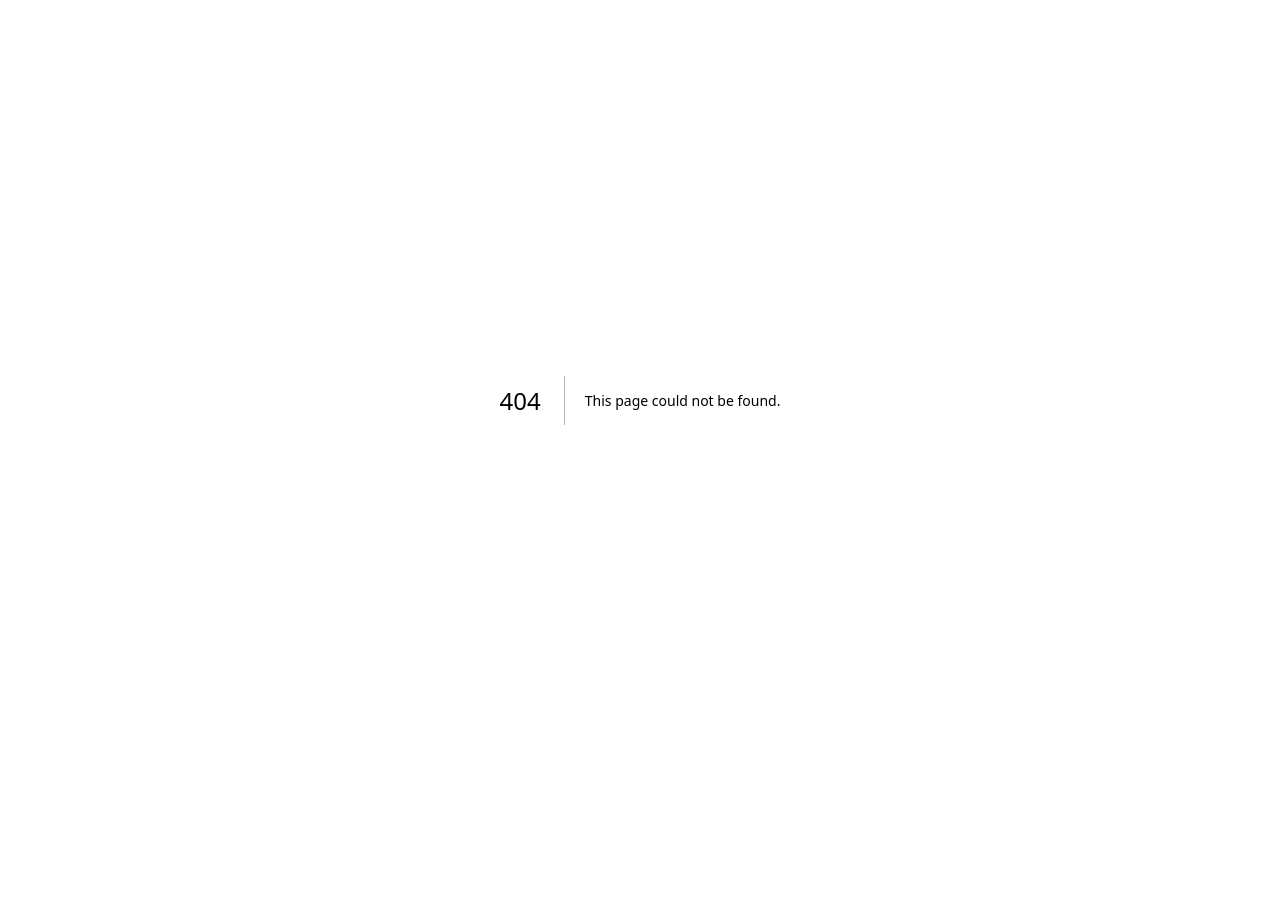
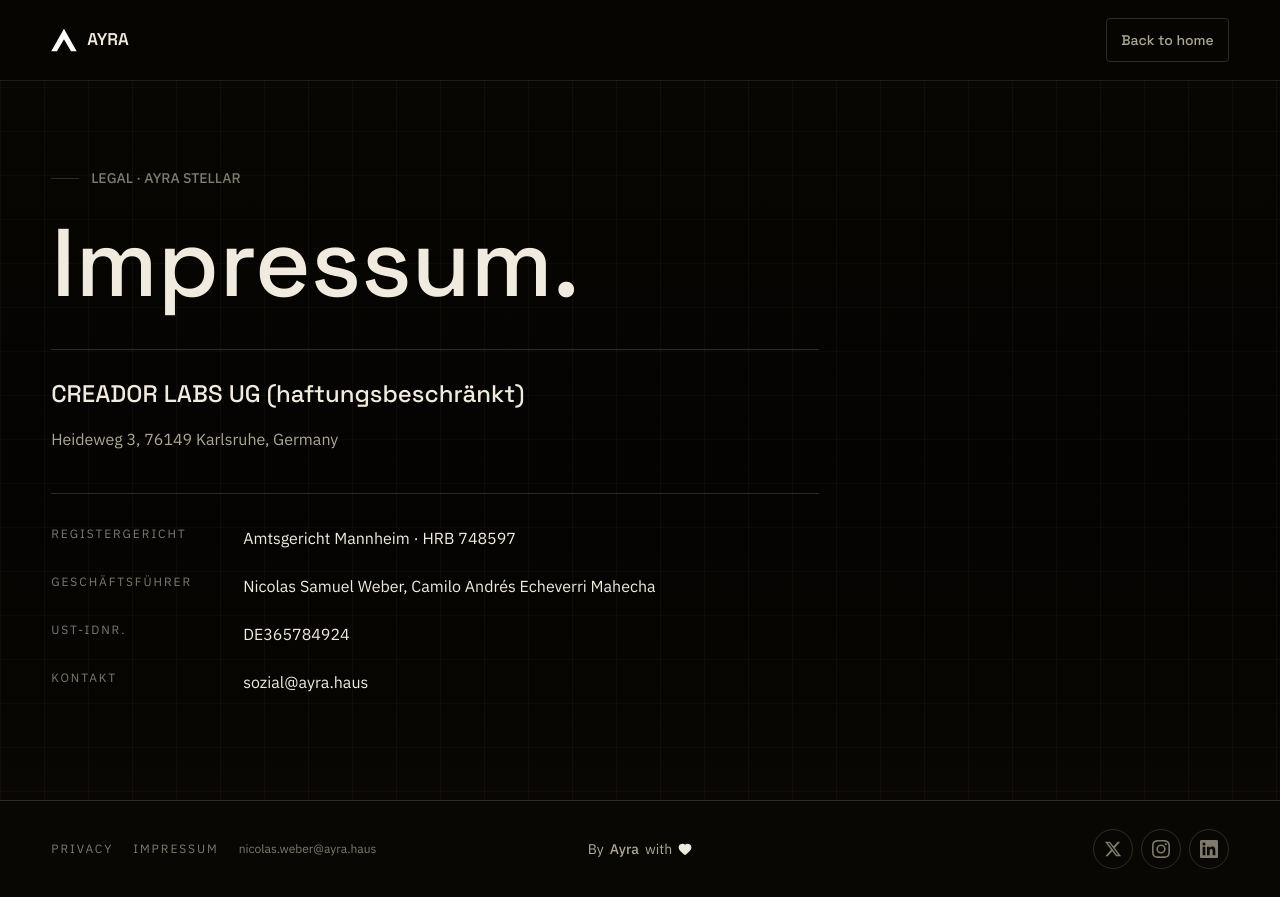
Before and after one commit to patabrava/ayra-stellar, a Next.js app: page /impressum in a window 1280 px wide. Before the commit this address had no page. Before the commit the page ends 800 px from the top, so only its background shows below. Built offline with nearby package versions, Linux system fonts and the light colour scheme.

Commit message:
feat: add site-wide Impressum

```diff
--- /dev/null
+++ b/src/app/impressum/page.tsx
@@ -0,0 +1,74 @@
+import { PublicNav } from "@/components/ayra/public-nav";
+import { LEGAL_NOTICE } from "@/lib/ayra/legal";
+
+export const metadata = {
+  title: "Impressum | AYRA Stellar",
+  description: "Company and ownership information for AYRA Stellar.",
+};
+
+export default function ImpressumPage() {
+  return (
+    <main className="public-shell flex-1">
+      <PublicNav
+        ariaLabel="Impressum page"
+        groups={[
+          {
+            label: "Navigation",
+            items: [{ href: "/", label: "Back to home" }],
+          },
+        ]}
+        homeHref="/"
+      />
+
+      <section className="px-[var(--pad-page)] py-14 md:py-20">
+        <div className="max-w-3xl">
+          <div className="place-line">Legal · AYRA Stellar</div>
+          <h1 className="hero-title mt-7 text-5xl md:text-6xl">Impressum.</h1>
+
+          <div className="mt-10 border-t border-[var(--dark-rule)] pt-8">
+            <h2 className="display text-2xl font-medium text-[var(--public-fg)]">
+              {LEGAL_NOTICE.organization}
+            </h2>
+
+            <address className="public-muted mt-5 not-italic leading-7">
+              {LEGAL_NOTICE.address}
+            </address>
+
+            <dl className="mt-10 grid gap-x-8 gap-y-6 border-t border-[var(--dark-rule)] pt-8 sm:grid-cols-[10rem_1fr]">
+              <dt className="text-xs uppercase tracking-[0.16em] text-[var(--public-dim)]">
+                Registergericht
+              </dt>
+              <dd className="text-[var(--public-fg)]">
+                {LEGAL_NOTICE.registryCourt} · {LEGAL_NOTICE.registerNumber}
+              </dd>
+
+              <dt className="text-xs uppercase tracking-[0.16em] text-[var(--public-dim)]">
+                Geschäftsführer
+              </dt>
+              <dd className="text-[var(--public-fg)]">
+                {LEGAL_NOTICE.managingDirectors.join(", ")}
+              </dd>
+
+              <dt className="text-xs uppercase tracking-[0.16em] text-[var(--public-dim)]">
+                USt-IdNr.
+              </dt>
+              <dd className="text-[var(--public-fg)]">{LEGAL_NOTICE.vatId}</dd>
+
+              <dt className="text-xs uppercase tracking-[0.16em] text-[var(--public-dim)]">
+                Kontakt
+              </dt>
+              <dd>
+                <a
+                  className="text-[var(--public-fg)] underline underline-offset-4 transition hover:text-[var(--public-muted)]"
+                  href={`mailto:${LEGAL_NOTICE.email}`}
+                >
+                  {LEGAL_NOTICE.email}
+                </a>
+              </dd>
+            </dl>
+          </div>
+        </div>
+      </section>
+    </main>
+  );
+}
--- a/src/app/layout.tsx
+++ b/src/app/layout.tsx
@@ -1,5 +1,8 @@
 import type { Metadata } from "next";
 import { IBM_Plex_Sans, Space_Grotesk, Space_Mono } from "next/font/google";
+
+import { SiteFooter } from "@/components/ayra/site-footer";
+
 import "./globals.css";
 
 const spaceGrotesk = Space_Grotesk({
@@ -41,7 +44,10 @@
       lang="en"
       className={`${spaceGrotesk.variable} ${ibmPlexSans.variable} ${spaceMono.variable} h-full antialiased`}
     >
-      <body className="min-h-full flex flex-col">{children}</body>
+      <body className="min-h-full flex flex-col">
+        {children}
+        <SiteFooter />
+      </body>
     </html>
   );
 }
--- a/src/app/page.tsx
+++ b/src/app/page.tsx
@@ -5,7 +5,6 @@
 import { AdvisorPanel } from "@/components/ayra/advisor-panel";
 import { PartnerLogoRail } from "@/components/ayra/partner-logo-rail";
 import { PublicNav } from "@/components/ayra/public-nav";
-import { SiteFooter } from "@/components/ayra/site-footer";
 import { loadPublicAyraState } from "@/lib/ayra/data";
 import { getPublicWallProjection } from "@/lib/ayra/domain";
 import { initiativeMediaFor } from "@/lib/ayra/public-project-media";
@@ -288,7 +287,6 @@
       </section>
 
       <PartnerLogoRail />
-      <SiteFooter />
     </main>
   );
 }
@@ -336,7 +334,6 @@
         </div>
       </section>
 
-      <SiteFooter />
     </main>
   );
 }
--- a/src/app/privacy/page.tsx
+++ b/src/app/privacy/page.tsx
@@ -1,5 +1,4 @@
 import { PublicNav } from "@/components/ayra/public-nav";
-import { SiteFooter } from "@/components/ayra/site-footer";
 import { PUBLIC_CONTACT_EMAIL } from "@/lib/ayra/contact";
 
 export const metadata = {
@@ -83,7 +82,6 @@
         </div>
       </section>
 
-      <SiteFooter />
     </main>
   );
 }
--- a/src/app/projects/[trackSlug]/[initiativeSlug]/page.tsx
+++ b/src/app/projects/[trackSlug]/[initiativeSlug]/page.tsx
@@ -4,7 +4,6 @@
 import { notFound } from "next/navigation";
 import { ArrowLeft, ExternalLink } from "lucide-react";
 
-import { SiteFooter } from "@/components/ayra/site-footer";
 import { AdvisorPanel } from "@/components/ayra/advisor-panel";
 import { PublicNav } from "@/components/ayra/public-nav";
 import { PublicRichText } from "@/components/ayra/public-rich-text";
@@ -334,7 +333,6 @@
         </p>
       </section>
 
-      <SiteFooter />
     </main>
   );
 }
--- a/src/components/ayra/site-footer.tsx
+++ b/src/components/ayra/site-footer.tsx
@@ -58,6 +58,9 @@
           <Link className="transition text-[var(--public-muted)] hover:text-[var(--public-fg)]" href="/privacy">
             Privacy
           </Link>
+          <Link className="transition text-[var(--public-muted)] hover:text-[var(--public-fg)]" href="/impressum">
+            Impressum
+          </Link>
           <a
             className="transition text-[var(--public-muted)] hover:text-[var(--public-fg)] normal-case tracking-normal"
             href={`mailto:${PUBLIC_CONTACT_EMAIL}`}
--- /dev/null
+++ b/src/lib/ayra/legal.ts
@@ -0,0 +1,12 @@
+export const LEGAL_NOTICE = {
+  organization: "CREADOR LABS UG (haftungsbeschränkt)",
+  address: "Heideweg 3, 76149 Karlsruhe, Germany",
+  registryCourt: "Amtsgericht Mannheim",
+  registerNumber: "HRB 748597",
+  managingDirectors: [
+    "Nicolas Samuel Weber",
+    "Camilo Andrés Echeverri Mahecha",
+  ],
+  vatId: "DE365784924",
+  email: "sozial@ayra.haus",
+} as const;
```
Also changed, not shown: 3 other files (tests, documents, lock files or other folders).
